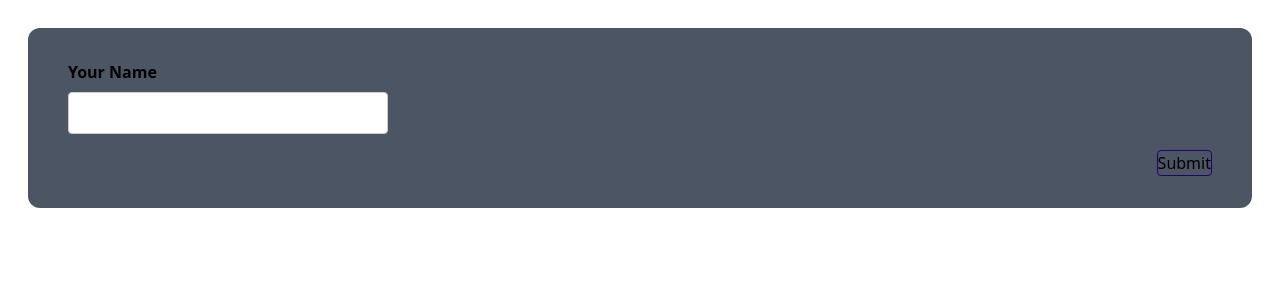
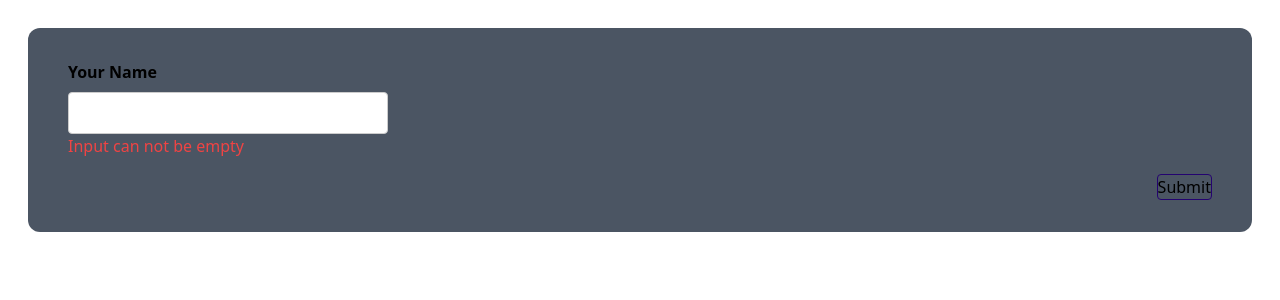
Before and after one commit to ch1n069/ReactFormWizard, a React (Vite) app: page / in a window 1280 px wide. Shown: the top 300 px of the page. Built offline with nearby package versions, Linux system fonts and the light colour scheme.

Commit message:
creating custom form hook

```diff
--- a/src/components/SimpleInput.jsx
+++ b/src/components/SimpleInput.jsx
@@ -3,16 +3,23 @@ import React, { useState } from "react";
 const SimpleInput = (props) => {
   // used to update our state with new state
   const [enteredName, setEnteredName] = useState("");
-  const [enteredNameTouched, setEnteredNameTouched] = useState();
+  const [enteredNameTouched, setEnteredNameTouched] = useState(false);
   // onchange for input
 
   const enteredNameIsValid = enteredName.trim() != "";
+  const nameInputIsValid = !enteredNameIsValid && enteredNameTouched;
   const nameInputHandler = (e) => {
     setEnteredName(e.target.value);
   };
-  const nameInputOnBlur = () => {};
+  const nameInputOnBlur = (e) => {
+    setEnteredNameTouched(true);
+  };
   const formSubmitHandler = (e) => {
     e.preventDefault();
+    setEnteredNameTouched(true);
+    if (!enteredNameIsValid) {
+      return;
+    }
   };
 
   return (
@@ -20,7 +27,16 @@ const SimpleInput = (props) => {
       <form onSubmit={formSubmitHandler} className="m-5 ">
         <div className="form-control">
           <label htmlFor="name">Your Name</label>
-          <input onChange={nameInputHandler} type="text" id="name" />
+          <input
+            className=""
+            onChange={nameInputHandler}
+            type="text"
+            id="name"
+            onBlur={nameInputOnBlur}
+          />
+          {!nameInputIsValid && (
+            <p className="text-red-500">Input can not be empty</p>
+          )}
         </div>
         <div className="form-actions">
           <button>Submit</button>
--- /dev/null
+++ b/src/components/hooks/use-input.js
@@ -0,0 +1 @@
+const useInput = () => {};
```
